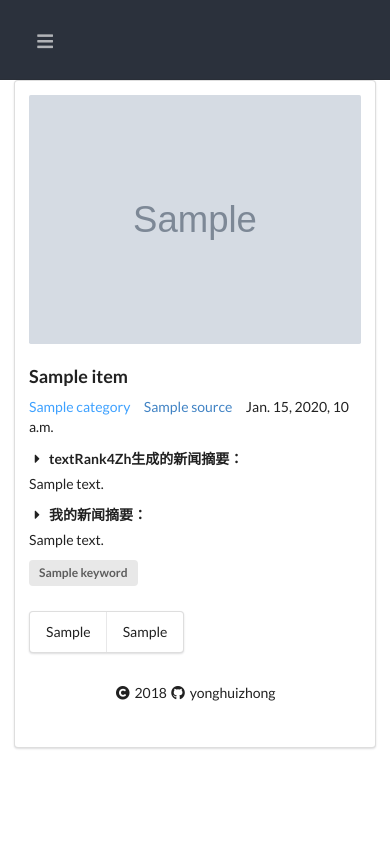
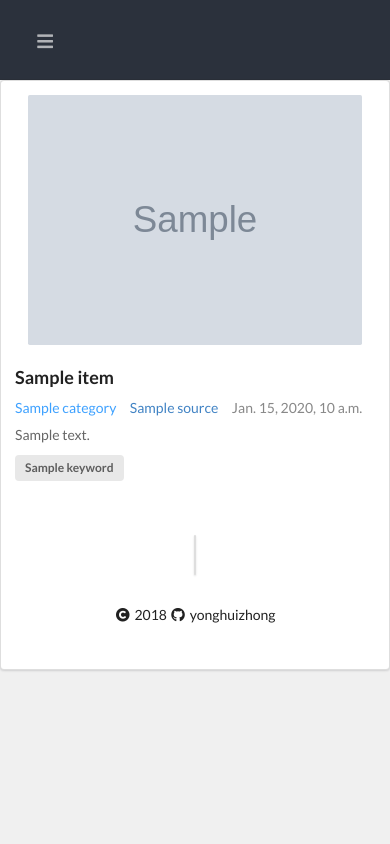
Before and after one commit to yonghuizhong/newsQQDjango, a Django app: template templates/article.html in a window 390 px wide. Run offline with Django 3.2, Linux system fonts and the light colour scheme; the template is opened without the code that fills it: most values are stand-ins (such as "Sample title", 1, 10 or a date in 2020); grey boxes marked "Sample" are stand-in pictures; parts of the project's set-up code (start-up, migrations or seed data) failed here and were passed over.

Commit message:
美化界面

```diff
--- a/templates/article.html
+++ b/templates/article.html
@@ -1,7 +1,7 @@
 {% extends 'basic.html' %}
 {% block articlecontent %}
-    <div class="ui equal width grid">
-        <div class="row">
+    <div class="ui equal width grid" style="width: 75%;margin: 0 auto">
+        <div class="row" style="padding-top: 0">
             <div class="column">
                 <div class="ui container segment">
                     <div class="ui divided items">
@@ -18,25 +18,13 @@
                                         <span style="color: rgba(0,132,255,0.76)">{{ item.category }}</span>
                                         <a href="{{ item.href }}"
                                            target="_blank">&nbsp;&nbsp;&nbsp;&nbsp;{{ item.source }}</a>
-                                        <span>&nbsp;&nbsp;&nbsp;&nbsp;{{ item.time }}</span>
-                                        <div class="ui list">
-                                            {#                                            <div class="item">#}
-                                            {#                                                <div class="header"><i class="right triangle icon"></i>新闻内容前几句话：</div>#}
-                                            {#                                                <p>{{ item.introduce|linebreaks }}</p>#}
-                                            {#                                            </div>#}
-                                            <div class="item">
-                                                <div class="header"><i class="right triangle icon"></i>textRank4Zh生成的新闻摘要：
-                                                </div>
+                                        <span style="color: #888888">&nbsp;&nbsp;&nbsp;&nbsp;{{ item.time }}</span>
+                                        <div style="color: #666666">
                                             {% if item.summary %}
                                                 <p>{{ item.summary|linebreaks }}</p>
                                             {% else %}
                                                 <p>{{ item.introduce|linebreaks }}</p>
                                             {% endif %}
-                                            </div>
-                                            <div class="item">
-                                                <div class="header"><i class="right triangle icon"></i>我的新闻摘要：</div>
-                                                <p>{{ item.my_summary|linebreaks }}</p>
-                                            </div>
                                         </div>
                                     </div>
                                     <div class="extra">
@@ -54,9 +42,10 @@
                         {% endfor %}
                     </div>
 
+                    <div class="ui center aligned container" style="margin-top: 50px">
                         <div class="ui pagination pointing menu">
                             {% if article.has_previous %}
-                            <a class="item" id="pre_page">上一页</a>
+                                <a class="item" id="pre_page"><span> < </span>&nbsp;上一页</a>
                             {% endif %}
                             {% for i in left_array %}
                                 <div class="item page_item" id="{{ i }}">{{ i }}</div>
@@ -65,8 +54,9 @@
                                 <div class="item page_item" id="{{ i }}">{{ i }}</div>
                             {% endfor %}
                             {% if article.has_next %}
-                            <a class="item" id="next_page">下一页</a>
+                                <a class="item" id="next_page">下一页&nbsp;<span> > </span></a>
                             {% endif %}
+                        </div>
                     </div>
 
                     <div class="ui center aligned container" style="margin: 30px">
@@ -84,7 +74,7 @@
 
 {% block articlejs %}
     <script>
-        //上一页下一页翻页
+        //上一页下一页
         $('#pre_page').click(function () {
             var url = window.location.search;
             var cate = url.split('?')[1].split('=')[1].split('&')[0];
@@ -101,8 +91,25 @@
                 window.location.href = "http://127.0.0.1:8000/article/" + "?cate=" + cate + "&page={{ article.next_page_number }}";
             {% endif %}
         });
-        //分页栏点击效果
+        $("#pre_page").hover(function () {
+            $(this).addClass("active");
+        }, function () {
+            $(this).removeClass("active");
+        });
+        $("#next_page").hover(function () {
+            $(this).addClass("active");
+        }, function () {
+            $(this).removeClass("active");
+        });
+        //分页栏颜色效果
         $("#" + {{ article.number }}).addClass("active teal");
+        $(".page_item").hover(function () {
+            $(this).addClass("active");
+        }, function () {
+            if ($(this).attr("id") != {{ article.number }})
+                $(this).removeClass("active");
+        });
+        //分页栏点击翻页
         $(".page_item").click(function () {
             var url = window.location.search;
             var cate = url.split('?')[1].split('=')[1].split('&')[0];
--- a/templates/basic.html
+++ b/templates/basic.html
@@ -8,7 +8,7 @@
     <meta http-equiv="X-UA-Compatible" content="IE=edge,chrome=1"/>
     <meta name="viewport" content="width=device-width, initial-scale=1.0, maximum-scale=1.0">
 
-    <title>newsQQ</title>
+    <title>新闻摘要平台</title>
     <link rel="stylesheet" href="{% static 'css/semantic.min.css' %}">
     <script src="{% static 'js/jquery.min.js' %}"></script>
     <script src="{% static 'js/semantic.min.js' %}"></script>
@@ -36,8 +36,22 @@
             display: none;
         }
 
-        @media only screen and (max-width: 700px) {
-            .ui.fixed.menu {
+        @media only screen and (max-width: 768px) {
+            .ui.fixed.menu,
+            .ui.fixed.menu .item {
+                display: none !important;
+            }
+            .ui.equal.width.grid {
+                width: 100% !important;
+            }
+            .column {
+                padding: 0 !important;
+            }
+            .ui.container.segment {
+                margin: 0 !important;
+            }
+
+            .item.page_item {
                 display: none !important;
             }
 
@@ -69,7 +83,7 @@
     {% endfor %}
 </div>
 <!--以下为网站内容-->
-<div class="pusher">
+<div class="pusher" style="background-color: #f0f0f0">
     <!--顶部菜单栏-->
     <div class="ui vertical center aligned segment fadeout" style="background-color: #2B313C">
         <div class="ui container">
```
Lines whose indentation alone changed are shown as unchanged.
